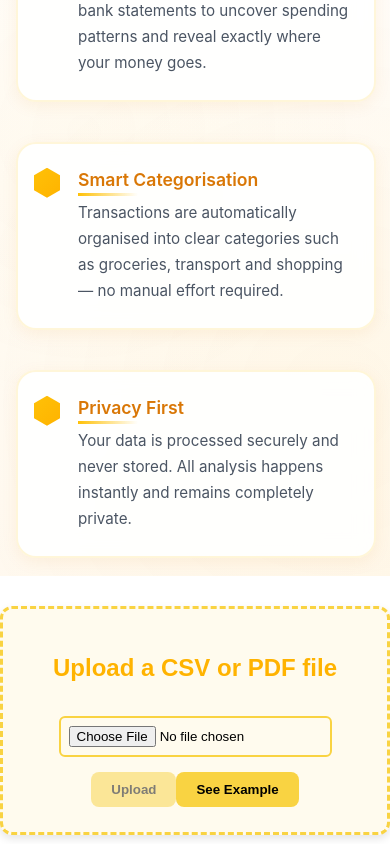
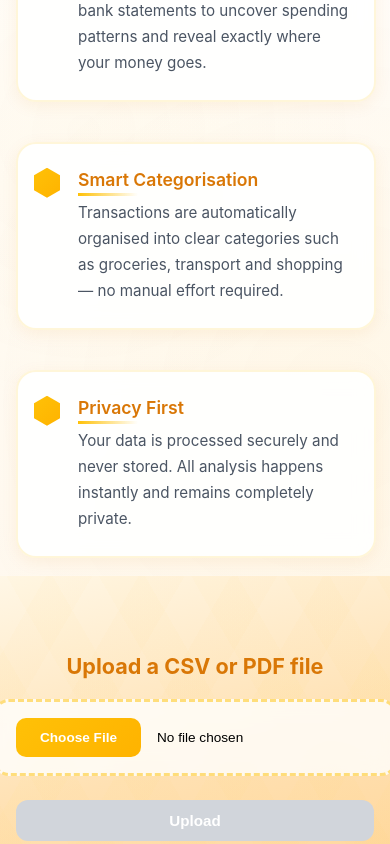
Before and after one commit to mh1803/SpendBee, a React (Vite) app in the folder spendbee/: page / in a window 390 px wide. Shown: the part 1156-2000 px from the top of the page. Built offline with nearby package versions, Linux system fonts and the light colour scheme.

Commit message:
Updated upload component

```diff
--- a/spendbee/src/frontend/components/upload/Upload.module.css
+++ b/spendbee/src/frontend/components/upload/Upload.module.css
@@ -1,77 +1,282 @@
+.UploadContainer {
+  display: flex;
+  flex-direction: column;
+  font-family: "Inter", -apple-system, BlinkMacSystemFont, "Segoe UI",
+    sans-serif;
+  margin-left: 235px;
+  width: calc(100dvw - 235px);
+  max-width: calc(100dvw - 235px);
+  background: linear-gradient(165deg, #fff7e6 0%, #ffe1b3 45%, #ffcf8a 100%);
+}
+
 .UploadSection {
+  min-height: 40vh;
+  padding: 6rem 2rem 4rem 2rem;
   display: flex;
   flex-direction: column;
   align-items: center;
-  gap: 15px;
-  max-width: 450px;
-  margin: 30px auto;
-  padding: 25px;
-  border: 3px dashed #f9d342;
-  border-radius: 12px;
-  background: #fffbee;
-  box-shadow: 0 4px 8px rgba(0, 0, 0, 0.1);
-  font-family: "Arial", sans-serif;
-  text-align: center;
+  justify-content: center;
+  position: relative;
+  overflow: hidden;
 }
 
-h2 {
-  color: #ffb300;
+.UploadSection::before {
+  content: "";
+  position: absolute;
+  top: 0;
+  left: 0;
+  right: 0;
+  bottom: 0;
+  background-image: repeating-linear-gradient(
+      120deg,
+      transparent,
+      transparent 40px,
+      rgba(255, 193, 7, 0.02) 40px,
+      rgba(255, 193, 7, 0.02) 80px
+    ),
+    repeating-linear-gradient(
+      60deg,
+      transparent,
+      transparent 40px,
+      rgba(255, 193, 7, 0.02) 40px,
+      rgba(255, 193, 7, 0.02) 80px
+    );
+  pointer-events: none;
+  z-index: 1;
 }
 
-input[type="file"] {
-  padding: 8px;
-  border-radius: 6px;
-  border: 2px solid #f9d342;
+.UploadSection h2 {
+  font-size: 2rem;
+  font-weight: 700;
+  color: #d97706;
+  margin-bottom: 1.5rem;
+  text-align: center;
+  position: relative;
+  z-index: 10;
+}
+
+.UploadSection input[type="file"] {
+  position: relative;
+  z-index: 10;
+  padding: 1.5rem 2rem;
+  font-size: 1rem;
+  border: 3px dashed rgba(255, 193, 7, 0.5);
+  border-radius: 16px;
+  background: rgba(255, 255, 255, 0.8);
+  backdrop-filter: blur(10px);
   cursor: pointer;
-  background: #fffbee;
+  transition: all 0.3s ease;
+  max-width: 500px;
+  width: 100%;
+  margin-bottom: 1.5rem;
+}
+
+.UploadSection input[type="file"]:hover {
+  border-color: rgba(255, 152, 0, 0.7);
+  background: rgba(255, 255, 255, 0.95);
+  box-shadow: 0 8px 24px rgba(255, 193, 7, 0.2);
+}
+
+.UploadSection input[type="file"]::file-selector-button {
+  padding: 0.75rem 1.5rem;
+  margin-right: 1rem;
+  border: none;
+  border-radius: 10px;
+  background: linear-gradient(135deg, #ffc107 0%, #ffb300 100%);
+  color: white;
+  font-weight: 600;
+  cursor: pointer;
+  transition: all 0.3s ease;
+}
+
+.UploadSection input[type="file"]::file-selector-button:hover {
+  background: linear-gradient(135deg, #ffd54f 0%, #ffc107 100%);
+  transform: translateY(-2px);
+  box-shadow: 0 4px 12px rgba(255, 193, 7, 0.4);
 }
 
 .fileInfo {
+  position: relative;
+  z-index: 10;
   display: flex;
-  justify-content: space-between;
   align-items: center;
-  gap: 10px;
+  gap: 1rem;
+  padding: 1rem 1.5rem;
+  background: rgba(255, 255, 255, 0.9);
+  backdrop-filter: blur(10px);
+  border-radius: 12px;
+  border: 2px solid rgba(255, 193, 7, 0.3);
+  margin-bottom: 1.5rem;
+  max-width: 500px;
   width: 100%;
-  padding: 5px 10px;
-  border-radius: 8px;
-  background: #fff8cc; /* light yellow highlight */
+}
+
+.fileInfo p {
+  margin: 0;
+  color: #374151;
+  font-weight: 500;
+  flex: 1;
 }
 
 .removeBtn {
-  padding: 4px 10px;
-  background-color: #ff6f00; /* bee-orange */
+  padding: 0.5rem 1rem;
+  background: #ef4444;
   color: white;
   border: none;
-  border-radius: 6px;
+  border-radius: 8px;
+  font-weight: 600;
   cursor: pointer;
-  transition: background 0.2s ease;
+  transition: all 0.3s ease;
 }
 
 .removeBtn:hover {
-  background-color: #ff8f33;
+  background: #dc2626;
+  transform: translateY(-2px);
+  box-shadow: 0 4px 12px rgba(239, 68, 68, 0.3);
+}
+
+.UploadSection button {
+  position: relative;
+  z-index: 10;
+  padding: 1rem 2.5rem;
+  font-size: 1.1rem;
+  font-weight: 700;
+  border: none;
+  border-radius: 12px;
+  cursor: pointer;
+  transition: all 0.4s ease;
+  max-width: 500px;
+  width: 100%;
+  margin-bottom: 1rem;
+}
+
+.UploadSection button:first-of-type {
+  background: linear-gradient(135deg, #ffc107 0%, #ffb300 100%);
+  color: white;
+  box-shadow: 0 8px 24px rgba(255, 193, 7, 0.3);
+}
+
+.UploadSection button:first-of-type:hover:not(:disabled) {
+  background: linear-gradient(135deg, #ffd54f 0%, #ffc107 100%);
+  transform: translateY(-4px);
+  box-shadow: 0 12px 32px rgba(255, 152, 0, 0.4),
+    0 0 30px rgba(255, 193, 7, 0.3);
+}
+
+.UploadSection button:first-of-type:disabled {
+  background: #d1d5db;
+  cursor: not-allowed;
+  box-shadow: none;
+}
+
+.exampleBtn {
+  background: rgba(255, 255, 255, 0.8) !important;
+  backdrop-filter: blur(10px);
+  color: #d97706 !important;
+  border: 2px solid rgba(255, 193, 7, 0.5) !important;
+  box-shadow: 0 4px 16px rgba(217, 119, 6, 0.15) !important;
+}
+
+.exampleBtn:hover {
+  background: rgba(255, 255, 255, 0.95) !important;
+  border-color: rgba(255, 152, 0, 0.7) !important;
+  transform: translateY(-4px) !important;
+  box-shadow: 0 8px 24px rgba(217, 119, 6, 0.25),
+    0 0 20px rgba(255, 193, 7, 0.2) !important;
 }
 
 .error {
-  color: #d32f2f;
-  font-size: 0.9rem;
+  position: relative;
+  z-index: 10;
+  color: #ef4444;
+  background: rgba(254, 226, 226, 0.9);
+  padding: 1rem 1.5rem;
+  border-radius: 10px;
+  border: 2px solid rgba(239, 68, 68, 0.3);
+  margin-bottom: 1.5rem;
+  max-width: 500px;
+  width: 100%;
+  text-align: center;
+  font-weight: 500;
 }
 
-button {
-  padding: 10px 20px;
-  background-color: #f9d342;
-  border: none;
-  border-radius: 8px;
-  color: #000;
-  font-weight: bold;
-  cursor: pointer;
-  transition: background 0.2s ease;
+.DashboardSection {
+  padding: 2rem;
+  position: relative;
+  z-index: 2;
 }
 
-button:hover:enabled {
-  background-color: #ffb300;
+@media (max-width: 1024px) {
+  .UploadContainer {
+    margin-left: 0;
+    width: 100dvw;
+    max-width: 100dvw;
+  }
+
+  .UploadSection {
+    padding: 3rem 1.5rem 2rem 1.5rem;
+  }
+
+  .UploadSection h2 {
+    font-size: 1.75rem;
+  }
 }
 
-button:disabled {
-  opacity: 0.5;
-  cursor: not-allowed;
+@media (max-width: 768px) {
+  .UploadSection {
+    padding: 2.5rem 1.5rem 1.5rem 1.5rem;
+  }
+
+  .UploadSection h2 {
+    font-size: 1.5rem;
+  }
+
+  .UploadSection input[type="file"] {
+    padding: 1.25rem 1.5rem;
+    font-size: 0.9rem;
+  }
+
+  .UploadSection button {
+    padding: 0.875rem 2rem;
+    font-size: 1rem;
+  }
+
+  .DashboardSection {
+    padding: 1.5rem;
+  }
 }
+
+@media (max-width: 480px) {
+  .UploadSection {
+    padding: 2rem 1rem 1.25rem 1rem;
+  }
+
+  .UploadSection h2 {
+    font-size: 1.35rem;
+    margin-bottom: 1.25rem;
+  }
+
+  .UploadSection input[type="file"] {
+    padding: 1rem 1.25rem;
+    font-size: 0.85rem;
+  }
+
+  .UploadSection button {
+    padding: 0.75rem 1.5rem;
+    font-size: 0.95rem;
+  }
+
+  .fileInfo {
+    flex-direction: column;
+    align-items: flex-start;
+    gap: 0.75rem;
+  }
+
+  .removeBtn {
+    width: 100%;
+  }
+
+  .DashboardSection {
+    padding: 1rem;
+  }
+}
--- a/spendbee/src/frontend/components/upload/Upload.tsx
+++ b/spendbee/src/frontend/components/upload/Upload.tsx
@@ -73,10 +73,6 @@ export function Upload() {
 
   return (
     <div className={styles.UploadContainer}>
-      {/* Decorative Layers */}
-      <div className={styles.LayerBackground}></div>
-      <div className={styles.LayerGlow}></div>
-
       {/* Upload Section */}
       <div className={styles.UploadSection}>
         <h2>Upload a CSV or PDF file</h2>
@@ -99,7 +95,6 @@ export function Upload() {
 
         {error && <p className={styles.error}>{error}</p>}
 
-        <div className={styles.ButtonGroup}>
         <button onClick={handleUpload} disabled={!file || isLoading}>
           {isLoading ? "Loading..." : "Upload"}
         </button>
@@ -108,11 +103,10 @@ export function Upload() {
           See Example
         </button>
       </div>
-      </div>
 
       {/* Dashboard Section */}
       <div className={styles.DashboardSection}>
-        {analysis && <Dashboard analysis={analysis} />}
+        <Dashboard analysis={analysis} />
       </div>
     </div>
   );
```
Lines whose indentation alone changed are shown as unchanged.
